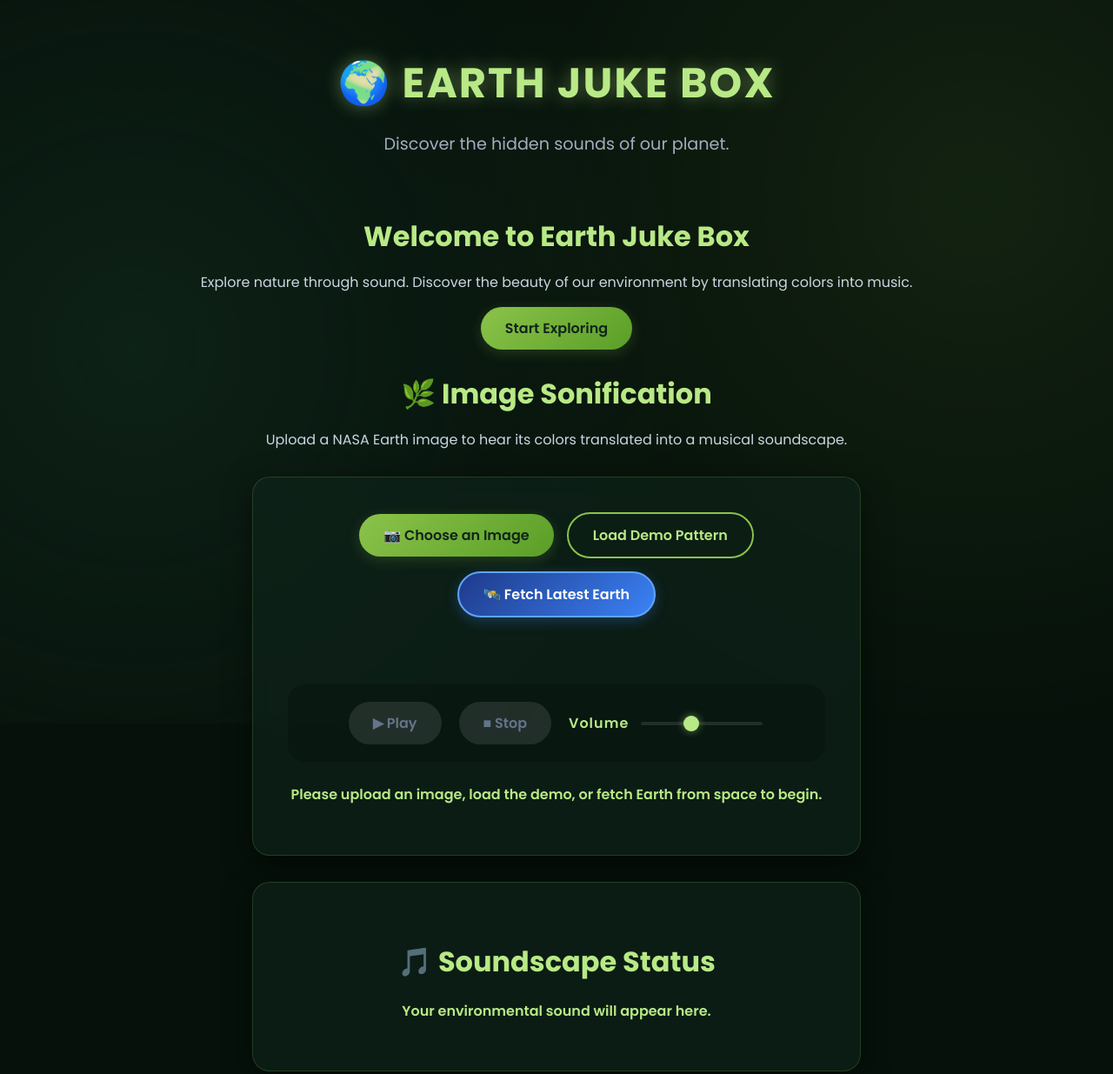
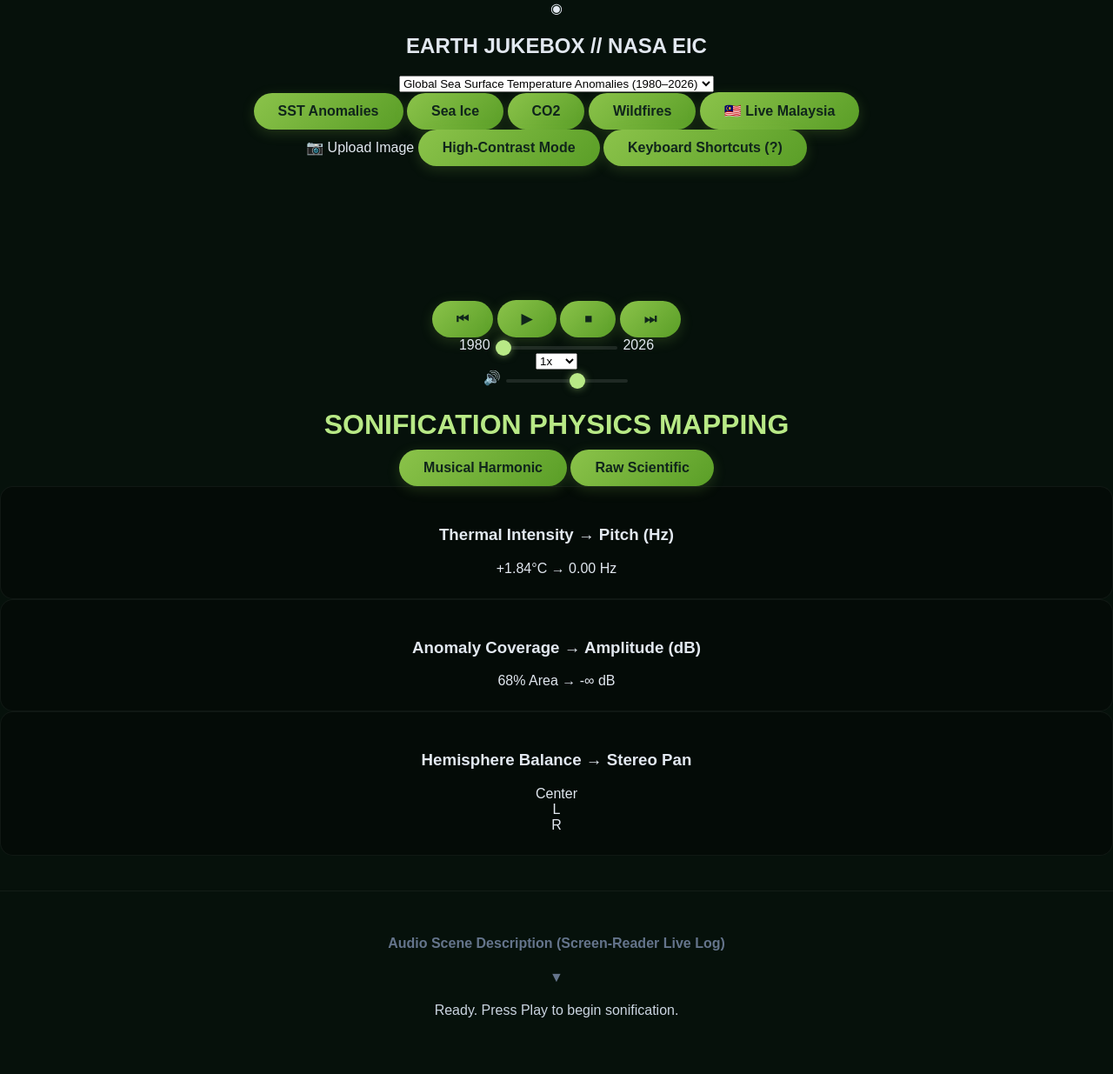
Before and after one commit to foo288/Earth-Juke-Box, a plain HTML site: page index.html in a window 1280 px wide. Shown: the top 1235 px of the page at 87% size. Drawn offline with Linux system fonts and the light colour scheme.

Commit message:
Update index.html for new features and styling

```diff
--- a/index.html
+++ b/index.html
@@ -3,102 +3,145 @@
 <head>
     <meta charset="UTF-8">
     <meta name="viewport" content="width=device-width, initial-scale=1.0">
-    <title>Earth Juke Box</title>
-    <link href="https://fonts.googleapis.com/css2?family=Poppins:wght@300;400;600;700&display=swap" rel="stylesheet">
+    <title>Earth Jukebox // NASA EIC</title>
+    <link rel="preconnect" href="https://fonts.googleapis.com">
+    <link rel="preconnect" href="https://fonts.gstatic.com" crossorigin>
+    <link href="https://fonts.googleapis.com/css2?family=Inter:wght@400;500;600;700&family=JetBrains+Mono:wght@400;700&display=swap" rel="stylesheet">
     <link rel="stylesheet" href="style.css">
 </head>
 <body>
 
-    <div class="background-animation"></div>
+    <!-- Top Navigation Bar -->
+    <nav class="top-nav">
+        <div class="logo-area">
+            <div class="orbital-icon">◉</div>
+            <h1>EARTH JUKEBOX <span>// NASA EIC</span></h1>
+        </div>
 
-    <header>
-        <h1>🌍 EARTH JUKE BOX</h1>
-        <p>Discover the hidden sounds of our planet.</p>
-    </header>
+        <div class="dataset-selector">
+            <select aria-label="Select Dataset" onchange="updateImage(this.selectedIndex)">
+                <option>Global Sea Surface Temperature Anomalies (1980–2026)</option>
+                <option>Arctic Sea Ice Extent</option>
+                <option>Atmospheric CO2</option>
+                <option>Global Wildfire Hotspots</option>
+                <option>Live Malaysia Hourly Weather (EIC)</option>
+            </select>
+            <div class="quick-pills">
+                <button class="pill active" onclick="updateImage(0)">SST Anomalies</button>
+                <button class="pill" onclick="updateImage(1)">Sea Ice</button>
+                <button class="pill" onclick="updateImage(2)">CO2</button>
+                <button class="pill" onclick="updateImage(3)">Wildfires</button>
+                <button class="pill" onclick="updateImage(4)">🇲🇾 Live Malaysia</button>
+            </div>
+        </div>
 
-    <main>
-        <section class="welcome">
-            <h2>Welcome to Earth Juke Box</h2>
-            <p>Explore nature through sound. Discover the beauty of our environment by translating colors into music.</p>
-            <button onclick="goToExplorer()" aria-label="Scroll to explorer section">Start Exploring</button>
-        </section>
+        <div class="accessibility-bar">
+            <label for="userUpload" class="acc-btn" tabindex="0">📷 Upload Image</label>
+            <input type="file" id="userUpload" accept="image/*" onchange="handleUserUpload(event)" style="display:none;">
 
-        <section id="explorer" class="explorer">
-            <h2>🌿 Image Sonification</h2>
-            <p>Upload a NASA Earth image to hear its colors translated into a musical soundscape.</p>
+            <button class="acc-btn" onclick="toggleHighContrast()">High-Contrast Mode</button>
+            <button class="acc-btn" onclick="showShortcuts()">Keyboard Shortcuts (?)</button>
+        </div>
+    </nav>
 
-            <div class="glass-box upload-box">
-                <div class="upload-actions">
-                    <label for="imageInput" class="upload-label" tabindex="0">📷 Choose an Image</label>
-                    <input type="file" id="imageInput" accept="image/*" onchange="previewImage(event)">
-                    <button class="demo-btn" onclick="loadDemoImage()">Load Demo Pattern</button>
-                    <!-- NEW BUTTON: Fetch EPIC Earth Image -->
-                    <button class="epic-btn" onclick="fetchEpicEarth()">🛰️ Fetch Latest Earth</button>
+    <!-- Main Workspace -->
+    <main class="workspace">
+
+        <!-- Left/Center Stage (65%) -->
+        <section class="visual-stage">
+            <div class="viewport-container">
+                <div class="map-wrapper" id="mapWrapper">
+                    <canvas id="mainVisualCanvas"></canvas>
+                    <canvas id="playheadCanvas"></canvas>
+                    <canvas id="waveformCanvas" class="overlay-canvas"></canvas>
+                </div>
+            </div>
+
+            <!-- Bottom Jukebox Transport Controls -->
+            <div class="transport-controls">
+                <div class="main-buttons">
+                    <button class="icon-btn" onclick="changeDataset(-1)">⏮</button>
+                    <button id="playButton" class="play-btn" onclick="togglePlay()">▶</button>
+                    <button id="stopButton" class="icon-btn" onclick="stopSound()">⏹</button>
+                    <button class="icon-btn" onclick="changeDataset(1)">⏭</button>
                 </div>
 
-                <div class="image-container">
-                    <img id="imagePreview" alt="Your uploaded image" crossorigin="anonymous">
-                    <canvas id="playheadCanvas"></canvas>
+                <div class="timeline">
+                    <span class="time-marker">1980</span>
+                    <input type="range" id="timelineScrubber" class="timeline-scrubber" min="0" max="100" value="0">
+                    <span class="time-marker">2026</span>
                 </div>
 
-                <canvas id="imageCanvas" style="display:none;"></canvas>
-
-                <div class="controls-row">
-                    <button id="playButton" onclick="playSound()" disabled>▶ Play</button>
-                    <button id="stopButton" onclick="stopSound()" disabled>■ Stop</button>
-                    <div class="volume-control">
-                        <label for="volume">Volume</label>
-                        <input type="range" id="volume" min="0" max="100" value="40">
-                    </div>
-                </div>
-
-                <p id="status" aria-live="polite">Please upload an image, load the demo, or fetch Earth from space to begin.</p>
-            </div>
-
-            <div class="glass-box sound-box">
-                <h2>🎵 Soundscape Status</h2>
-                <p id="soundDescription" aria-live="polite">Your environmental sound will appear here.</p>
-            </div>
-        </section>
-
-        <!-- === REAL-TIME DATA SECTION === -->
-        <section class="data-section">
-            <h2>🌍 Real-Time Earth Data</h2>
-            <p>Discover the current weather and air quality of our planet.</p>
-
-            <div class="glass-box data-controls">
-                <div class="search-box">
-                    <input type="text" id="cityInput" placeholder="City (e.g., Klang)">
-                    <input type="text" id="countryInput" placeholder="Country (e.g., Malaysia)">
-                    <button onclick="searchCity()">Search</button>
-                </div>
-                <p class="or-text">— OR —</p>
-                <button class="location-btn" onclick="getLocation()">📍 Use My Current Location</button>
-            </div>
-
-            <div id="earthDataResults" class="glass-box data-results" style="display: none;">
-                <h3 id="locationName">Location Name</h3>
-                <div class="data-grid">
-                    <div class="data-card">
-                        <h4>🌡️ Temperature</h4>
-                        <p id="tempData">-- °C</p>
-                    </div>
-                    <div class="data-card">
-                        <h4>🌬️ Wind Speed</h4>
-                        <p id="windData">-- km/h</p>
-                    </div>
-                    <div class="data-card">
-                        <h4>🍃 Air Quality</h4>
-                        <p id="airData">-- µg/m³</p>
+                <div class="master-controls">
+                    <select id="speedSelect" class="speed-selector">
+                        <option value="0.5">0.5x</option>
+                        <option value="1" selected>1x</option>
+                        <option value="2">2x</option>
+                    </select>
+                    <div class="volume-wrap">
+                        <span id="muteIcon" style="cursor:pointer;" onclick="toggleMute()">🔊</span>
+                        <input type="range" id="volume" min="0" max="100" value="60">
                     </div>
                 </div>
             </div>
         </section>
 
+        <!-- Right Sidebar (35%) -->
+        <aside class="sidebar">
+            <div class="sidebar-header">
+                <h2>SONIFICATION PHYSICS MAPPING</h2>
+                <div class="preset-toggle">
+                    <button id="btnHarmonic" class="preset-btn active" onclick="switchMode('harmonic')">Musical Harmonic</button>
+                    <button id="btnRaw" class="preset-btn" onclick="switchMode('raw')">Raw Scientific</button>
+                </div>
+            </div>
+
+            <div class="mapping-cards">
+                <div class="data-card">
+                    <h3>Thermal Intensity → Pitch (Hz)</h3>
+                    <div class="telemetry-row">
+                        <span class="value coral" id="tempVal">+1.84°C</span>
+                        <span class="arrow">→</span>
+                        <span class="value cyan" id="freqVal">0.00 Hz</span>
+                    </div>
+                    <div class="bar-container"><div class="bar-fill cyan" id="pitchBar" style="width: 0%;"></div></div>
+                </div>
+
+                <div class="data-card">
+                    <h3>Anomaly Coverage → Amplitude (dB)</h3>
+                    <div class="telemetry-row">
+                        <span class="value">68% Area</span>
+                        <span class="arrow">→</span>
+                        <span class="value cyan" id="dbVal">-∞ dB</span>
+                    </div>
+                    <div class="vu-meter-container">
+                        <div class="vu-meter-fill cyan" id="vuMeter"></div>
+                    </div>
+                </div>
+
+                <div class="data-card">
+                    <h3>Hemisphere Balance → Stereo Pan</h3>
+                    <div class="telemetry-row">
+                        <span class="value" id="panVal">Center</span>
+                    </div>
+                    <div class="pan-slider-container">
+                        <span>L</span>
+                        <div class="pan-track"><div class="pan-knob" id="panKnob"></div></div>
+                        <span>R</span>
+                    </div>
+                </div>
+            </div>
+        </aside>
     </main>
 
-    <footer>
-        <p>🌍 Earth Juke Box | Discover and appreciate our planet.</p>
+    <footer class="description-panel">
+        <div class="panel-header" onclick="togglePanel()" style="cursor: pointer;">
+            <h4>Audio Scene Description (Screen-Reader Live Log)</h4>
+            <span class="toggle-icon">▼</span>
+        </div>
+        <div class="panel-content">
+            <p id="liveNarration">Ready. Press Play to begin sonification.</p>
+        </div>
     </footer>
 
     <script src="script.js"></script>
```
